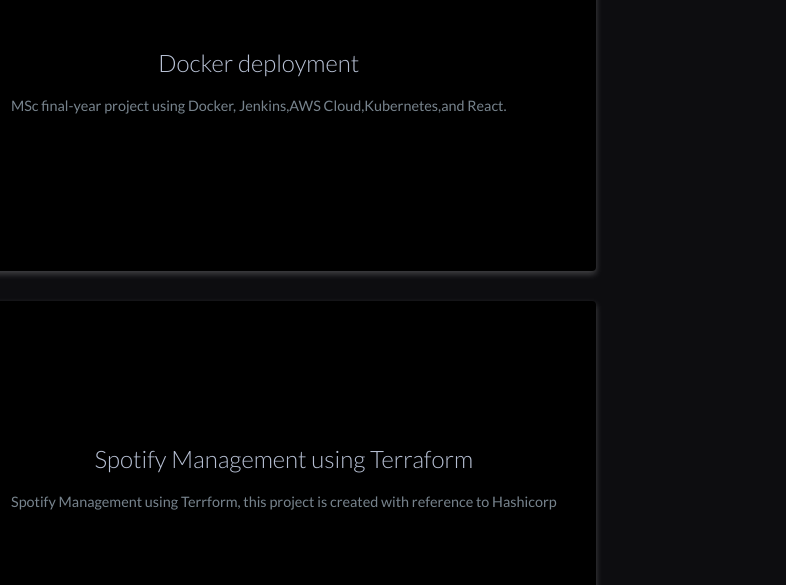
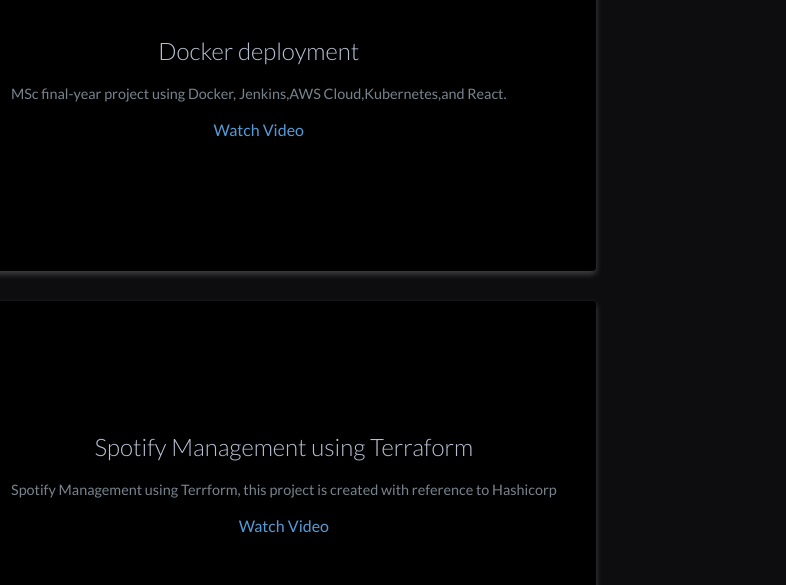
Before and after one commit to Akashh30/webfolio, a website: page index.html in a window 1280 px wide. Shown: the part 1771-2356 px from the top of the page, 494-1280 px from the left. Drawn offline with nearby package versions, Linux system fonts and the light colour scheme.

Commit message:
changes index.html

```diff
--- a/index.html
+++ b/index.html
@@ -278,6 +278,9 @@
             <p>
               MSc final-year project using Docker, Jenkins,AWS Cloud,Kubernetes,and React.
             </p>
+            <a href="https://drive.google.com/file/d/1Yd2k_0SbNIwvZ-q5GM11uqAPPBfYjAhq/view" target="_blank">
+              Watch Video
+            </a>
             <!-- <a href="https://railwaygo.000webhostapp.com/homepage.php" target="_blank" rel="noopener noreferrer">View Project</a> -->
           </div>
           <!-- End .project-info -->
@@ -306,6 +309,9 @@
               Spotify Management using Terrform, this project is created with reference
               to Hashicorp
             </p>
+            <a href="https://drive.google.com/file/d/19EBuftJi37IbVgyGO-cKok5TT77BY__z/view" target="_blank">
+              Watch Video
+            </a>
             <!-- <a href="https://novelsite.000webhostapp.com/index.html" target="_blank" rel="noopener noreferrer">View Project</a> -->
           </div>
           <!-- End .project-info -->
```
